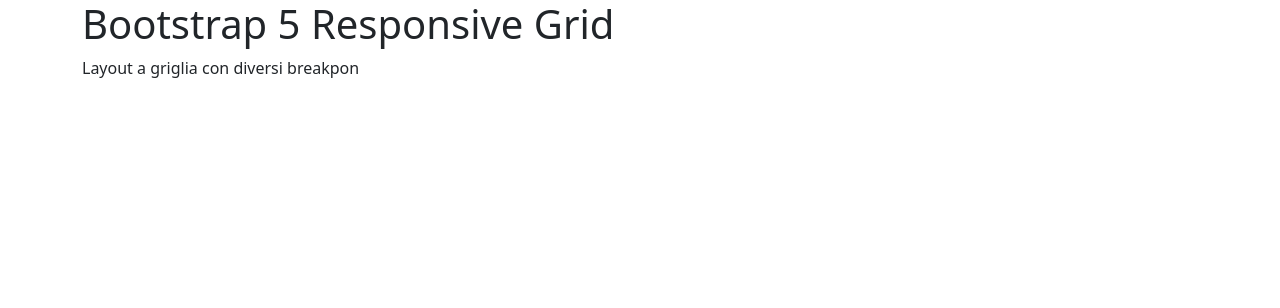
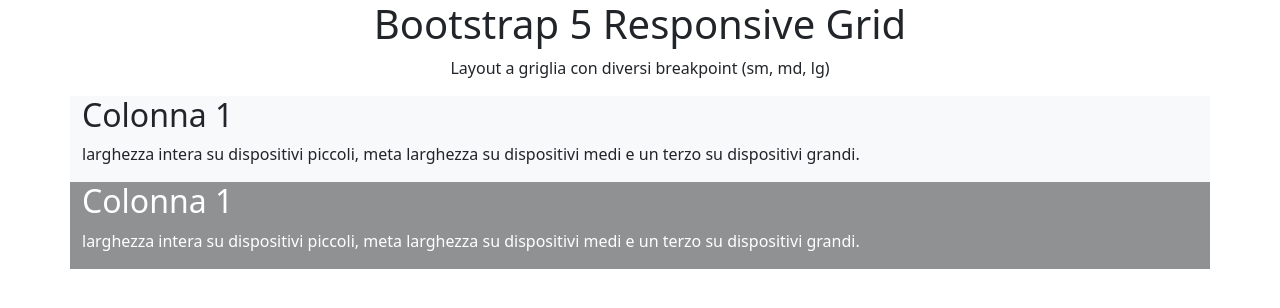
Before and after one commit to RiccardoFiacco/htmlcss-bootstrap-layout, a plain HTML site: page index.html in a window 1280 px wide. Drawn offline with nearby package versions, Linux system fonts and the light colour scheme.

Commit message:
done first row and add bg color for the second row

```diff
--- a/css/style.css
+++ b/css/style.css
@@ -0,0 +1,7 @@
+.col1{
+    background-color: var(--bs-light);
+}
+.col2{
+    background-color: var(--bs-tertiary-color);
+    color: white;
+}
--- a/index.html
+++ b/index.html
@@ -3,17 +3,30 @@
     <meta charset="UTF-8">
     <meta name="viewport" content="width=device-width, initial-scale=1.0">
     <title>bootstrap layout</title>
+    <link rel="stylesheet" href="./css/style.css">
     <link href="https://cdn.jsdelivr.net/npm/bootstrap@5.3.3/dist/css/bootstrap.min.css" rel="stylesheet" integrity="sha384-QWTKZyjpPEjISv5WaRU9OFeRpok6YctnYmDr5pNlyT2bRjXh0JMhjY6hW+ALEwIH" crossorigin="anonymous">
 </head>
 <body>
     <div class="container">
         <div class="row">
-            <div class="col">
+            <div class="col text-center">
                 <h1>Bootstrap 5 Responsive Grid</h1>
-                <p>Layout a griglia con diversi breakpon</p>
+                <p>Layout a griglia con diversi breakpoint (sm, md, lg)</p>
+            </div>
+        </div>
+
+        <div class="row">
+            <div class="col-sm-12 col1">
+                <h2>Colonna 1</h2>
+                <p>larghezza intera su dispositivi piccoli, meta larghezza su dispositivi medi e un terzo su dispositivi grandi.</p>
+            </div>
+            <div class="col-sm-12 col2 ">
+                <h2>Colonna 1</h2>
+                <p>larghezza intera su dispositivi piccoli, meta larghezza su dispositivi medi e un terzo su dispositivi grandi.</p>
             </div>
         </div>
     </div>
-
+    <script src="https://cdn.jsdelivr.net/npm/@popperjs/core@2.11.8/dist/umd/popper.min.js" integrity="sha384-I7E8VVD/ismYTF4hNIPjVp/Zjvgyol6VFvRkX/vR+Vc4jQkC+hVqc2pM8ODewa9r" crossorigin="anonymous"></script>
+    <script src="https://cdn.jsdelivr.net/npm/bootstrap@5.3.3/dist/js/bootstrap.min.js" integrity="sha384-0pUGZvbkm6XF6gxjEnlmuGrJXVbNuzT9qBBavbLwCsOGabYfZo0T0to5eqruptLy" crossorigin="anonymous"></script>
 </body>
 </html>
```
